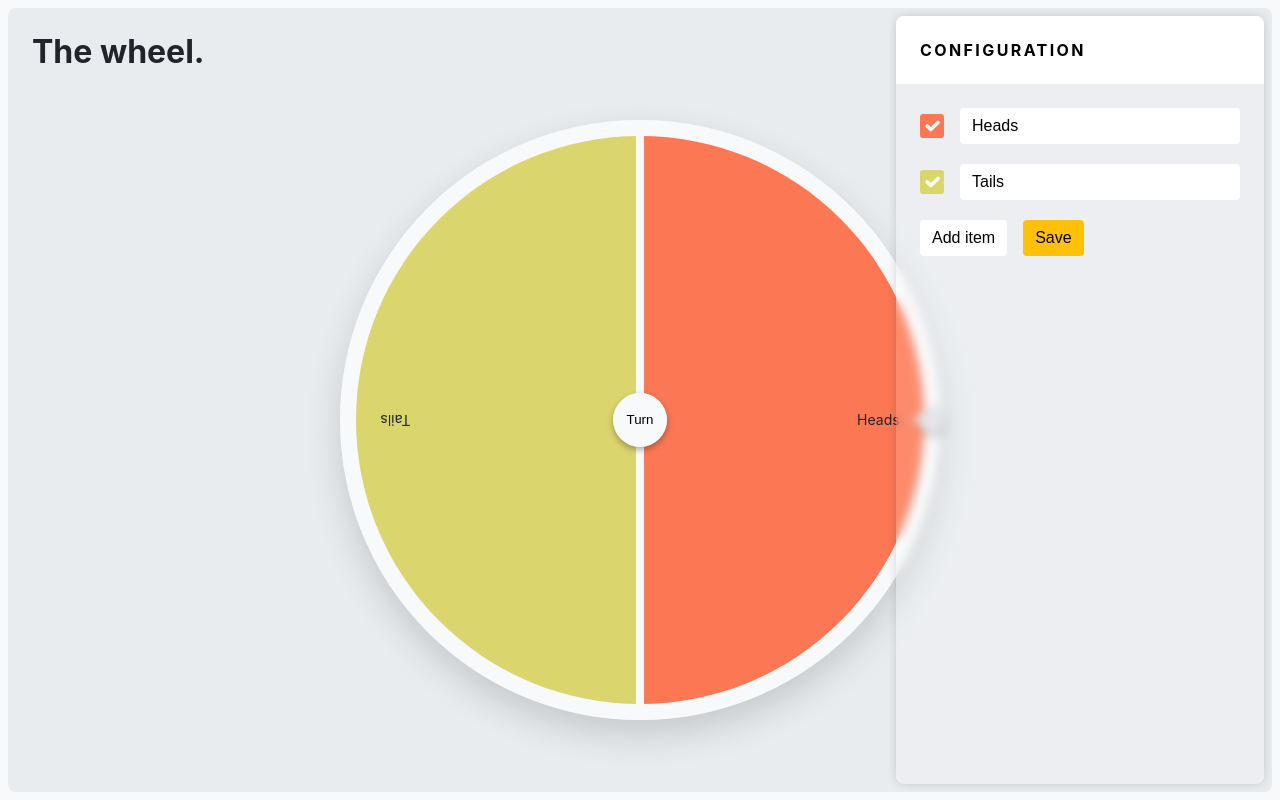
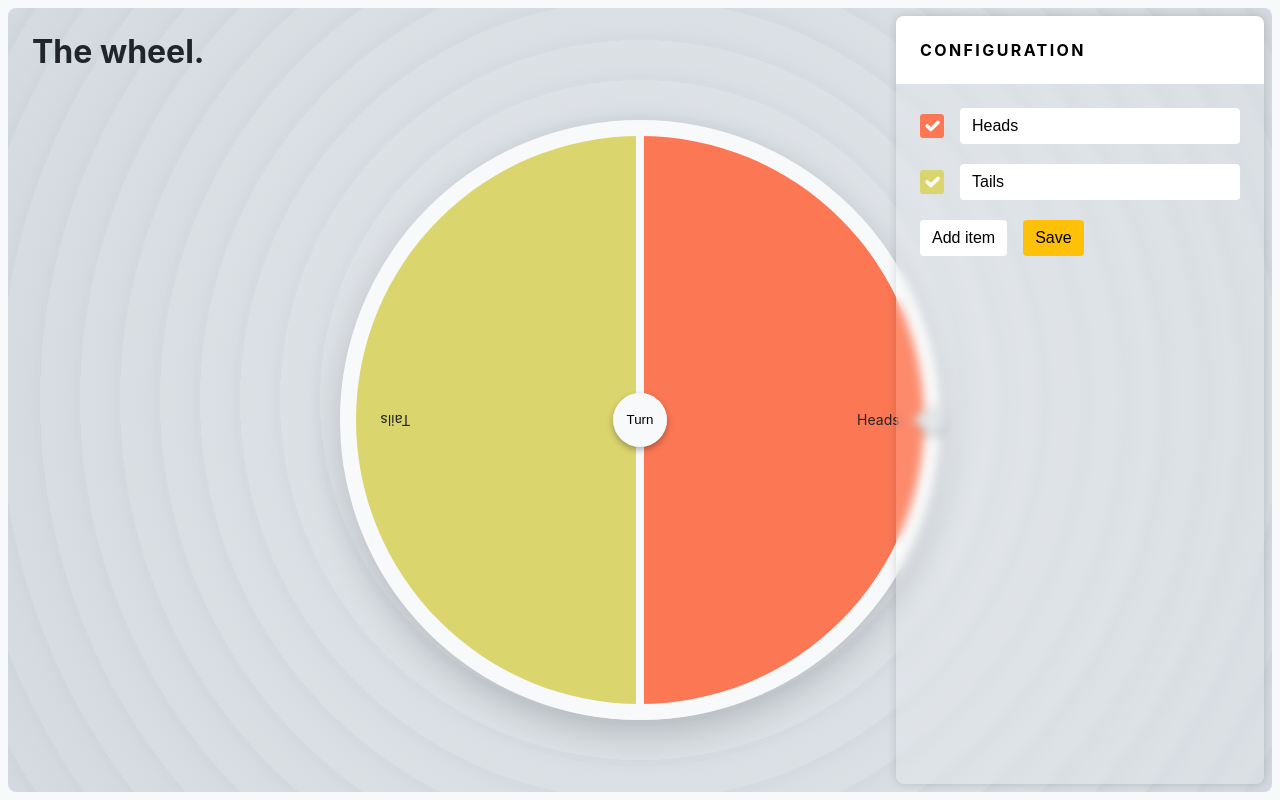
Before and after one commit to LoicGoyet/the-weel, a Next.js app: page / in a window 1280 px wide. Built offline with nearby package versions, Linux system fonts and the light colour scheme.

Commit message:
Add background pattern

```diff
--- a/components/Layout/index.tsx
+++ b/components/Layout/index.tsx
@@ -82,6 +82,22 @@ const ContentCard = styled(Card)`
   grid-template-rows: auto 1fr auto;
   padding-top: 0;
   padding-bottom: 0;
+  background-color: #e5e5f7;
+  /* opacity: 0.8; */
+  background-image: radial-gradient(
+      circle at center center,
+      rgb(var(--bg-color-0)),
+      rgb(var(--bg-color-1))
+    ),
+    repeating-radial-gradient(
+      circle at center center,
+      rgb(var(--bg-color-0)),
+      rgb(var(--bg-color-0)),
+      10px,
+      transparent 30px,
+      transparent 40px
+    );
+  background-blend-mode: multiply;
 
   & > *:first-child {
     padding-top: var(--padding);
```
